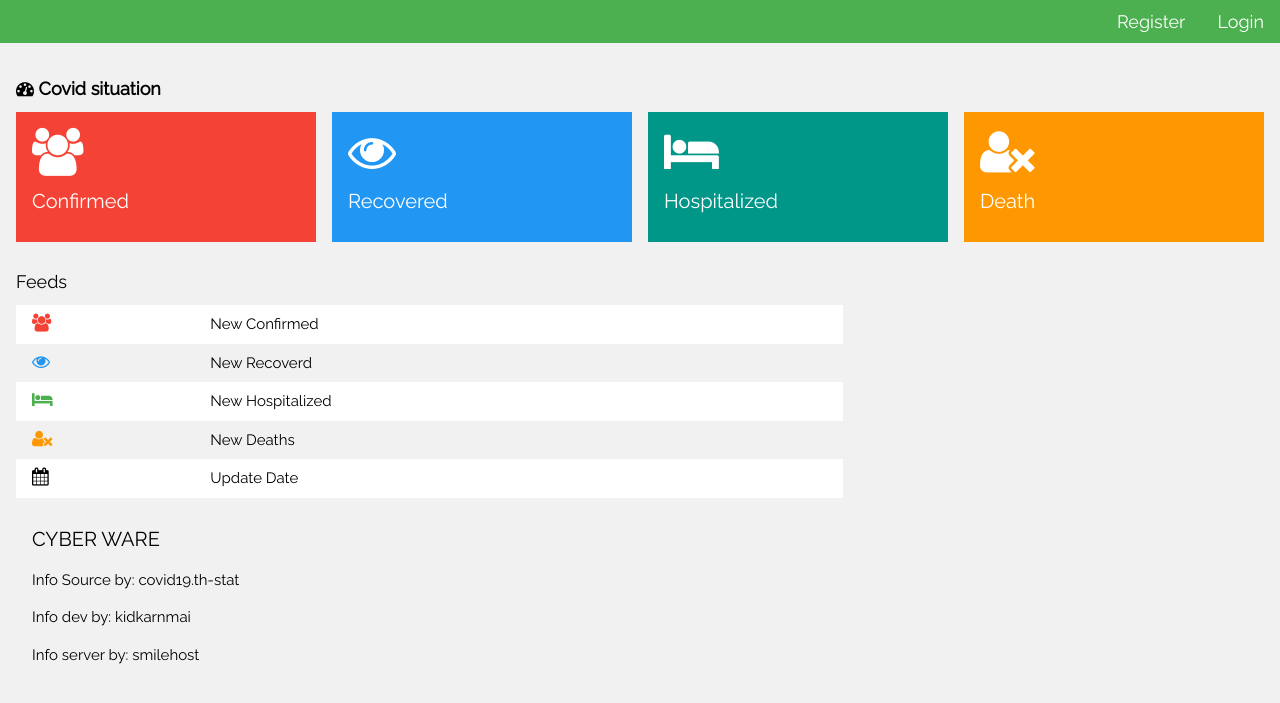
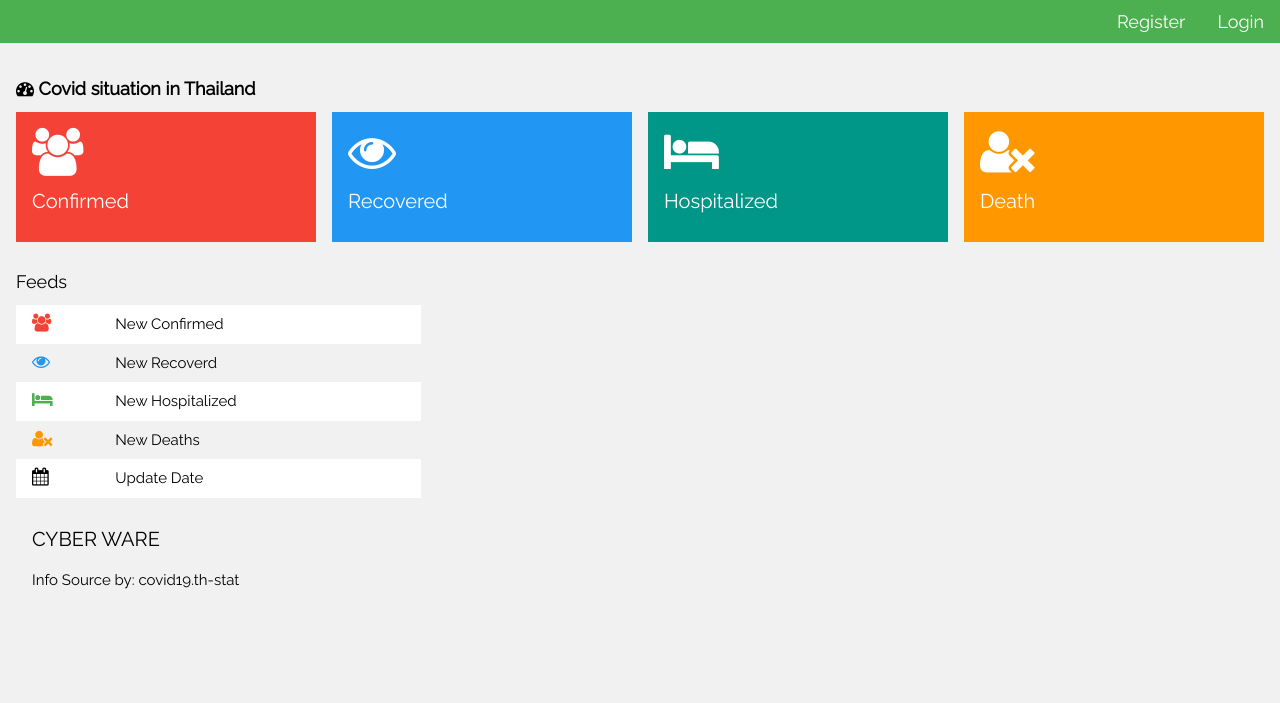
Before and after one commit to group9-exceed2021/Cyber-Ware, a Flask app: template templates/covid.html in a window 1280 px wide. Shown: the top 703 px of the page. Run offline with Flask 2, Linux system fonts and the light colour scheme; the template is opened without the code that fills it, so the values that code supplies are empty; some libraries are stand-ins or nearby versions.

Commit message:
improve homepage

```diff
--- a/templates/covid.html
+++ b/templates/covid.html
@@ -1,6 +1,6 @@
 <!DOCTYPE html>
 <html>
-<title>Covid situation</title>
+<title>Covid situation in Thailand</title>
 <meta charset="UTF-8">
 <meta name="viewport" content="width=device-width, initial-scale=1">
 <link rel="stylesheet" href="https://www.w3schools.com/w3css/4/w3.css">
@@ -30,7 +30,7 @@
 
         <!-- Header -->
         <header class="w3-container" style="padding-top:22px">
-        <h5><b><i class="fa fa-dashboard"></i> Covid situation </b></h5>
+            <h5><b><i class="fa fa-dashboard"></i> Covid situation in Thailand </b></h5>
         </header>
 
         <div class="w3-row-padding w3-margin-bottom">
@@ -41,7 +41,7 @@
                         <h3 id="Confirmed Value"></h3>
                     </div>
                     <div class="w3-clear"></div>
-                <h4>Confirmed</h4>
+                    <h4 >Confirmed</h4>
                 </div>
             </div>
             <div class="w3-quarter">
@@ -78,18 +78,18 @@
 
         <div class="w3-panel">
             <div class="w3-row-padding" style="margin:0 -16px">
-            <div class="w3-twothird">
+                <div class="w3-third">
                     <h5>Feeds</h5>
                     <table class="w3-table w3-striped w3-white">
                         <tr>
                             <td><i class="fa fa-users w3-text-red w3-large"></i></td>
                             <td>New Confirmed</td>
-                        <td id="New Confirmed Value"><i> </i></td>
+                            <td id="New Confirmed Value"></td>
                         </tr>
                         <tr>
                             <td><i class="fa fa-eye w3-text-blue w3-large"></i></td>
                             <td>New Recoverd</td>
-                        <td id="New Recovered Value"><i> </i></td>
+                            <td  id="New Recovered Value"><i> </i></td>
                         </tr>
                         <tr>
                             <td><i class="fa fa-bed w3-text-green w3-large"></i></td>
@@ -112,8 +112,6 @@
             <footer class="w3-container w3-padding-16 w3-light-grey">
                 <h4>CYBER WARE</h4>
                 <p>Info Source by: <a href="https://covid19.th-stat.com/" target="_blank"></a>covid19.th-stat</p>
-            <p>Info dev by: <a href="https://kidkarnmai.com/" target="_blank"></a>kidkarnmai</p>
-            <p>Info server by: <a href="https://smilehost.asia/" target="_blank"></a>smilehost</p>
             </footer>
 
             <!-- End page content -->
```
Lines whose indentation alone changed are shown as unchanged.
